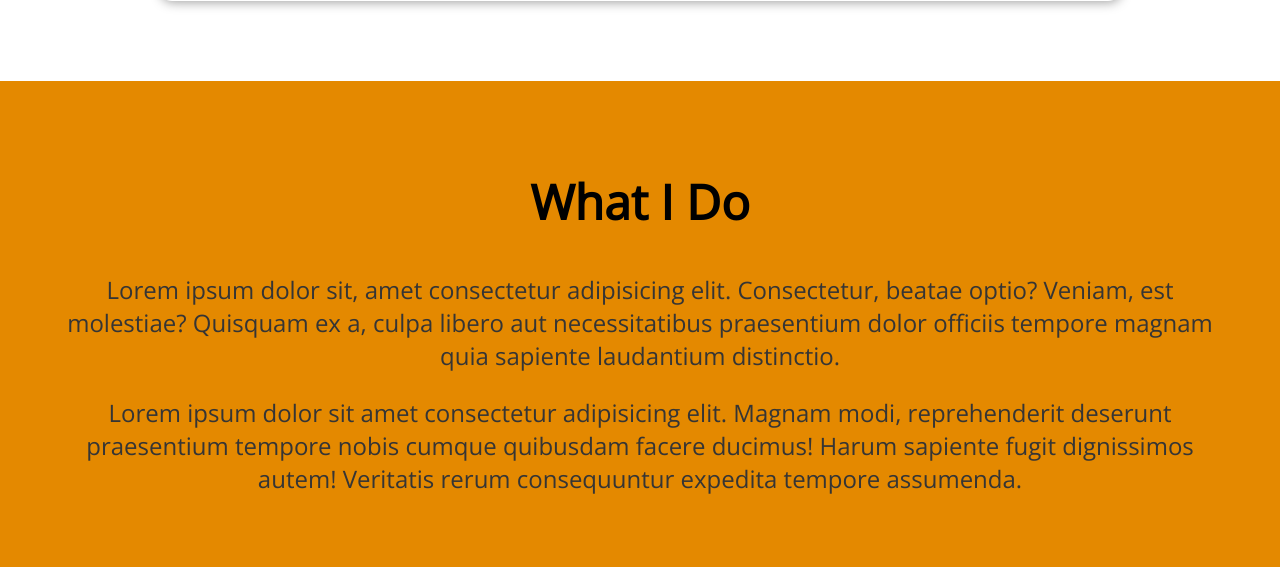
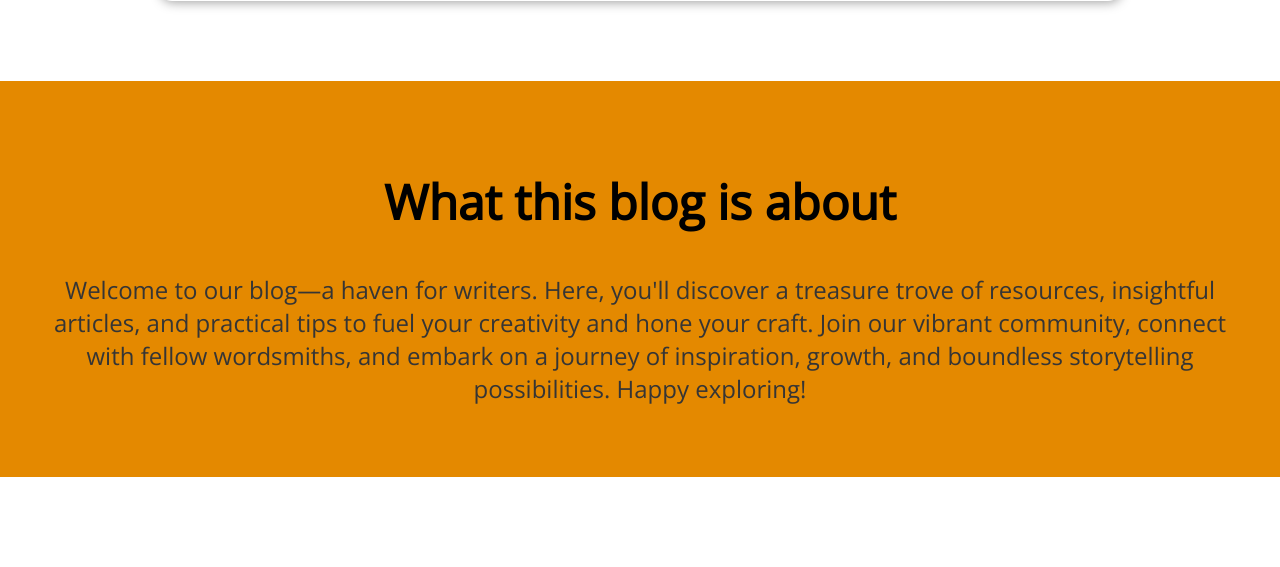
Before and after one commit to MarkoM96/First-Django-App, a Django app: page / in a window 1280 px wide. Shown: the part 877-1444 px from the top of the page. After the commit the page ends 1354 px from the top, so only its background shows below. Run offline with Django 4.2, Linux system fonts and the light colour scheme; data comes from the database, SQL or seed files in the repository; both versions use the stored data as it was after the commit.

Commit message:
Male promene

```diff
--- a/blog/starting_page_view.py
+++ b/blog/starting_page_view.py
@@ -53,7 +53,7 @@ class SinglePostView(View):
 
 
         if comment_form.is_valid():
-            comment = comment_form.save(commit=False)
+            comment = comment_form.save(commit=False) #commit-false znaci da polja koja smo izbacili, budu vracena u model
             comment.post = post
             comment.save()
 
--- a/blog/templates/blog/index.html
+++ b/blog/templates/blog/index.html
@@ -33,15 +33,16 @@
     </section>
 
     <section id="about">
-        <h2>What I Do</h2>
+        <h2>What this blog is about</h2>
         <p>
-            Lorem ipsum dolor sit, amet consectetur adipisicing elit. Consectetur, beatae optio? Veniam, est molestiae? Quisquam ex a,
-            culpa libero aut necessitatibus praesentium dolor officiis tempore magnam quia sapiente laudantium distinctio.
+            Welcome to our blog—a haven for writers.
+            Here, you'll discover a treasure trove of resources, insightful articles,
+            and practical tips to fuel your creativity and hone your craft.
+            Join our vibrant community, connect with fellow wordsmiths,
+            and embark on a journey of inspiration, growth,
+            and boundless storytelling possibilities. Happy exploring!
         </p>
-        <p>
-            Lorem ipsum dolor sit amet consectetur adipisicing elit. Magnam modi, reprehenderit deserunt praesentium tempore nobis
-            cumque quibusdam facere ducimus! Harum sapiente fugit dignissimos autem! Veritatis rerum consequuntur expedita tempore assumenda.
-        </p>
+
 
     </section>
 {% endblock %}
```
Also changed, not shown: db.sqlite3.
